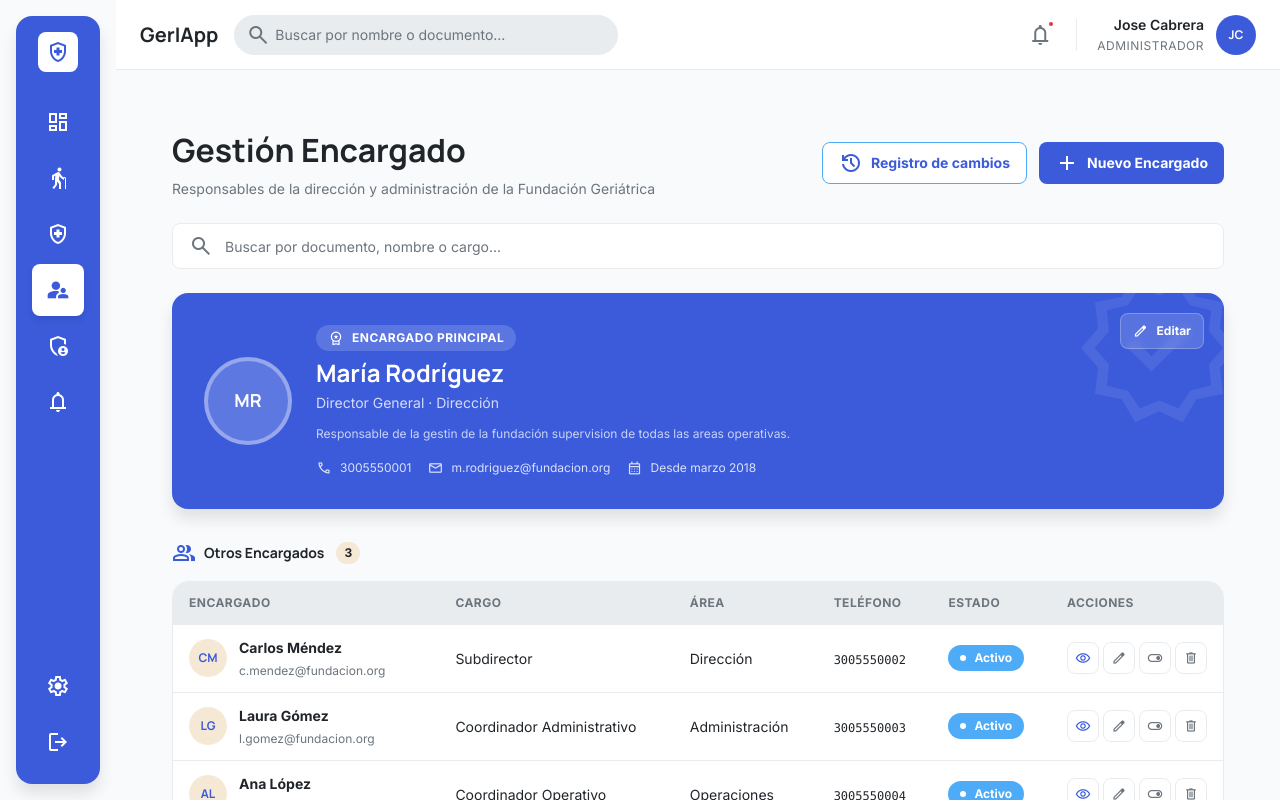
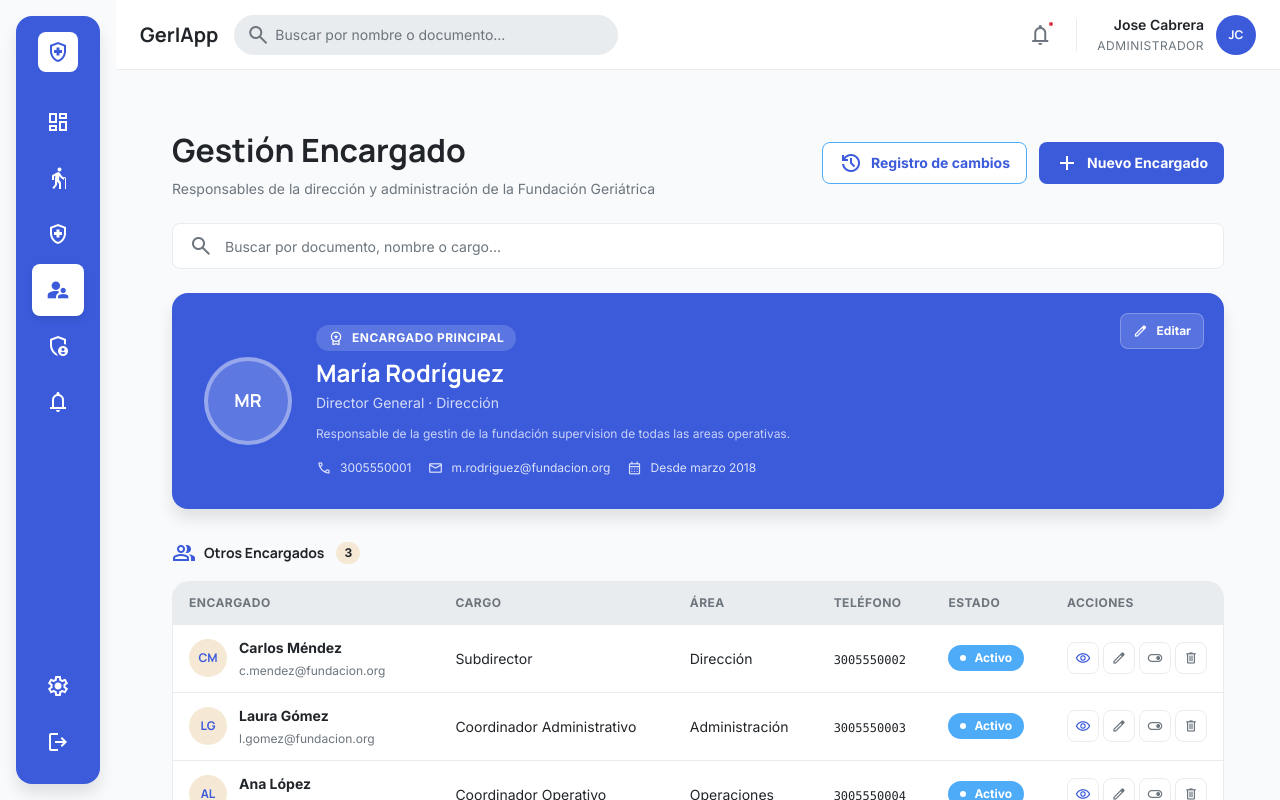
Before and after one commit to cabreracoder/GerIApp_web, an Angular app: page /encargados in a window 1280 px wide. Built offline with nearby package versions, Linux system fonts and the light colour scheme.

Commit message:
actualizacion

```diff
--- a/src/app/encargados/encargados.html
+++ b/src/app/encargados/encargados.html
@@ -63,7 +63,7 @@
   <!-- ENCARGADO PRINCIPAL -->
 
   <section class="hero-card" role="region" aria-label="Encargado Principal">
-    <span class="material-symbols-outlined hero-watermark" aria-hidden="true"> verified </span>
+
 
     <button
       class="hero-edit-btn"
```
